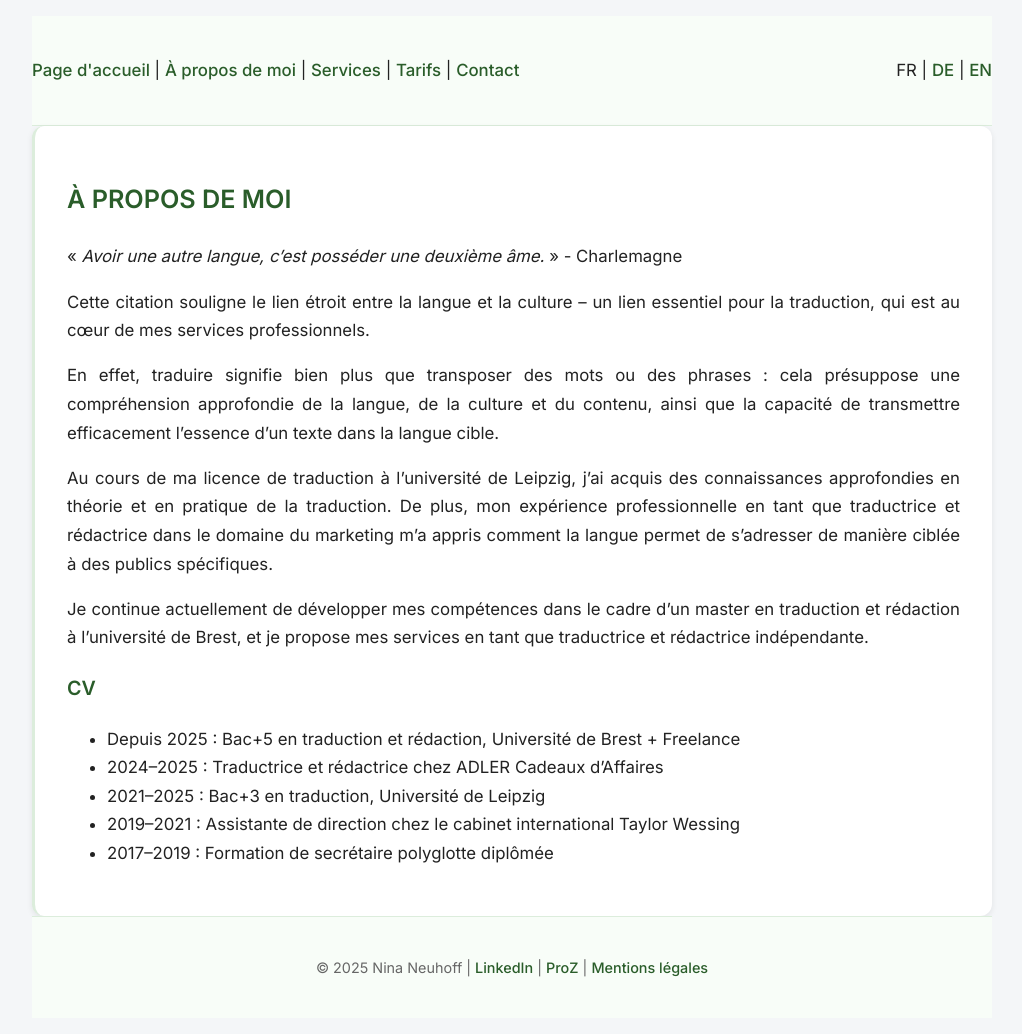
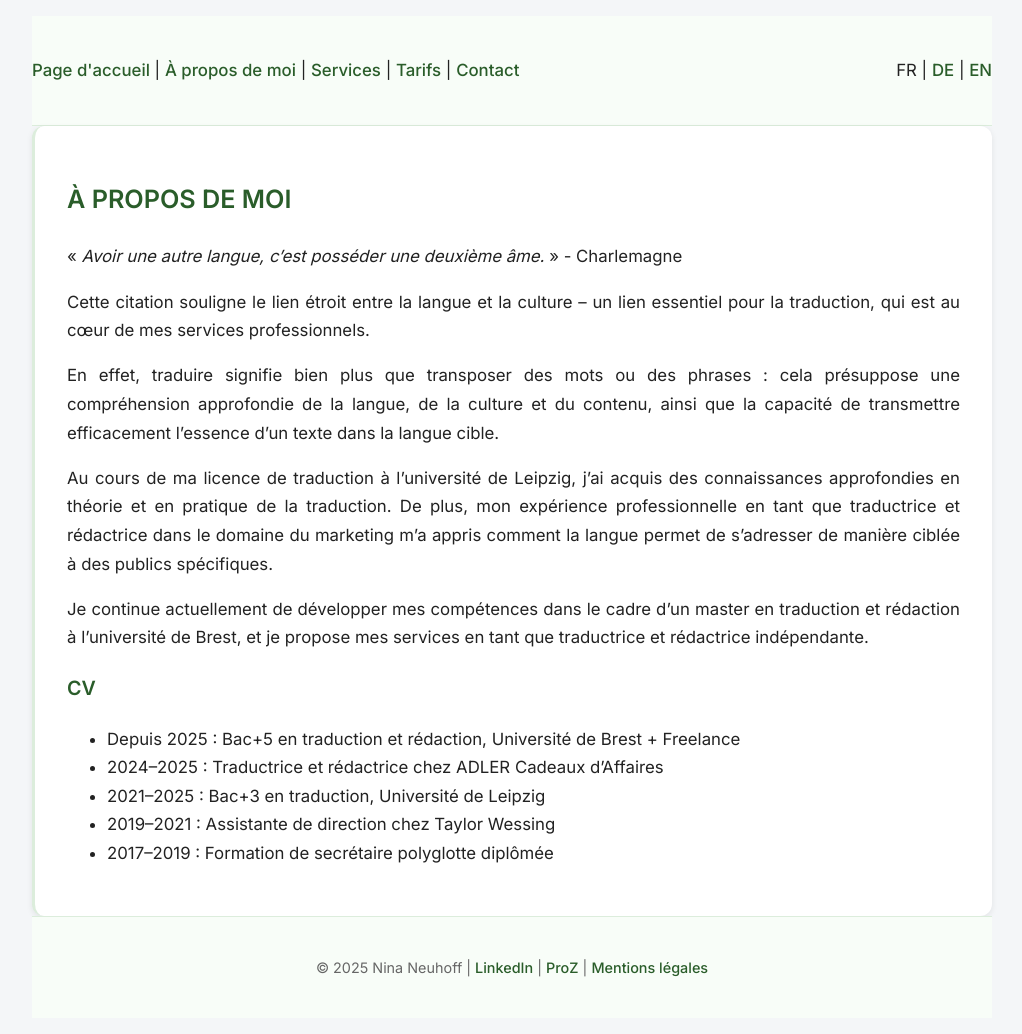
Before and after one commit to nneuhoff/traduction-translation-uebersetzung, a Jekyll site: the page built from fr/about.md, in a window 1280 px wide. Shown: the whole page, without its empty margins (128-1150 px from the left). Built offline with Jekyll 4.4.1, drawn with Linux system fonts in a browser that asks for light colours.

Commit message:
Update about.md

```diff
--- a/fr/about.md
+++ b/fr/about.md
@@ -20,5 +20,5 @@ Je continue actuellement de développer mes compétences dans le cadre d'un mast
 - Depuis 2025 : Bac+5 en traduction et rédaction, Université de Brest + Freelance
 - 2024–2025 : Traductrice et rédactrice chez ADLER Cadeaux d’Affaires
 - 2021–2025 : Bac+3 en traduction, Université de Leipzig
-- 2019–2021 : Assistante de direction chez le cabinet international Taylor Wessing
+- 2019–2021 : Assistante de direction chez Taylor Wessing
 - 2017–2019 : Formation de secrétaire polyglotte diplômée
```
